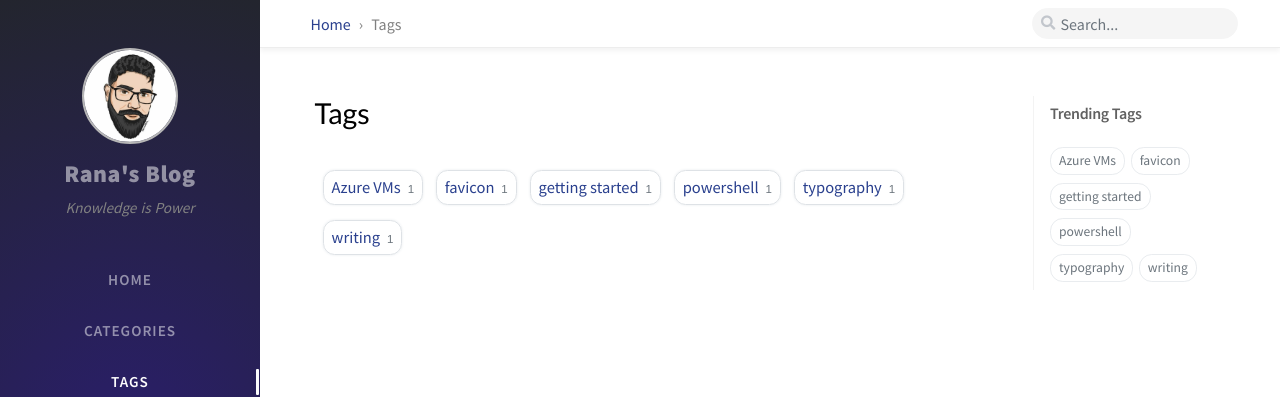
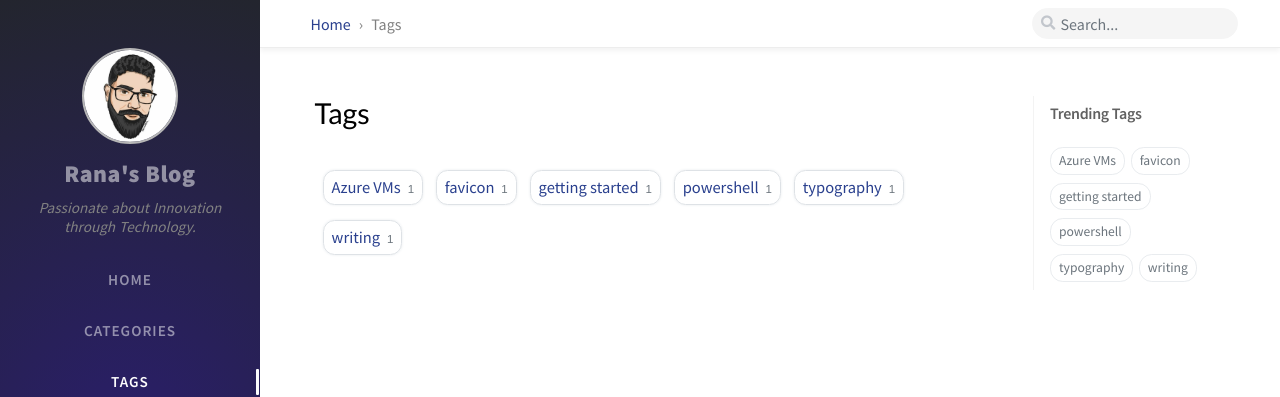
Before and after one commit to ranabanerjee15/ranabanerjee15.github.io, a Jekyll site: the page built from _tabs/tags.md, in a window 1280 px wide. Shown: the top 397 px of the page. Built offline with Jekyll 4.4.1, drawn with Linux system fonts in a browser that asks for light colours; nearby versions of some CDN libraries; comment, search, counter and statistics services are not loaded.

Commit message:
updated description

```diff
--- a/_config.yml
+++ b/_config.yml
@@ -17,12 +17,11 @@
 # --------------------------
 title: Rana's Blog                          # the main title
 
-tagline: Knowledge is Power   # it will display as the sub-title
+tagline: "Passionate about Innovation through Technology."  # it will display as the sub-title
 
 description: >-                        # used by seo meta and the atom feed
-  A minimal, portfolio, sidebar,
-  bootstrap Jekyll theme with responsive web design
-  and focuses on text presentation.
+  Innovation through technology is my passion,
+  and through this blog I aim to contribute back to the community.
 
 # fill in the protocol & hostname for your site, e.g., 'https://username.github.io'
 url: 'https://ranabanerjee15.github.io'
```
